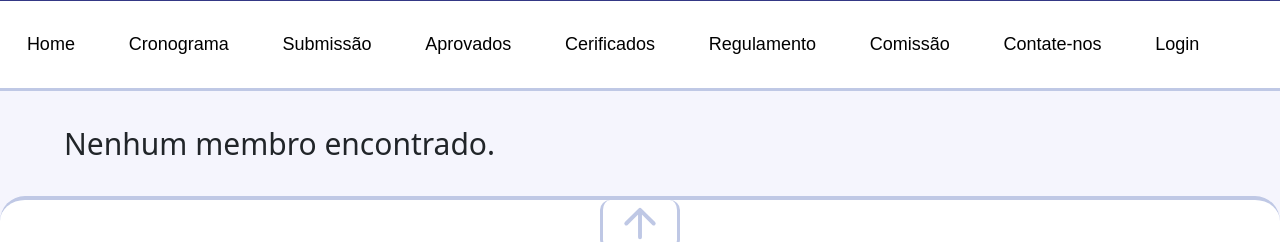
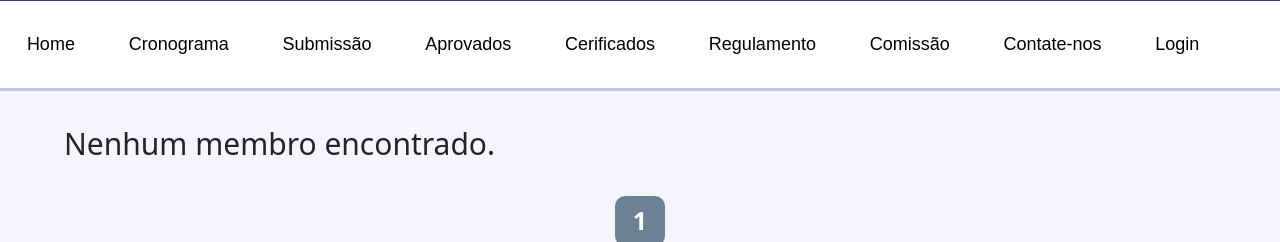
Before and after one commit to JH0nnYGb/FECITEC_GIT, a Django app: page //comissao in a window 1280 px wide. Shown: the part 199-441 px from the top of the page. Run offline with Django 5.2, Linux system fonts and the light colour scheme; data that the repository does not hold is empty.

Commit message:
configurações iniciais do paginator

```diff
--- a/fecitec/static/Css/comissao.css
+++ b/fecitec/static/Css/comissao.css
@@ -92,3 +92,33 @@
     margin-top: 30px;
     font-size: 30px;
 }
+
+/* ESTILO DA PAGINAÇÃO */
+.container-paginacao {
+    display: flex;
+    justify-content: center;
+    margin-bottom: 50px;
+}
+
+.container-botoes {
+    display: flex;
+    justify-content: center;
+    align-items: center;
+    flex-direction: row;
+    width: 90%;
+}
+
+.indice-paginacao {
+    display: flex;
+    justify-content: center;
+    align-items: center;
+    font-size: 25px;
+    font-family: 'Segoe UI', Tahoma, Geneva, Verdana, sans-serif;
+    font-weight: 700;
+    height: 50px;
+    width: 50px;
+    border-radius: 10px;
+    margin: 0 40px 0 40px;
+    background: #6D8194;
+    color: #FFF;
+}
--- a/fecitec/templates/comissao.html
+++ b/fecitec/templates/comissao.html
@@ -36,10 +36,29 @@
                         </div>
                     </section>
                 </article>
-
             {% empty %}
                 <div class="empty">Nenhum membro encontrado.</div>
             {% endfor %}
         </div>
+
+
     </div>
+
+    <article class='container-paginacao'>
+        <div class="container-botoes">
+            {% if comission.has_previous %}
+                <a href="{% url 'comissao' %}?page={{ comission.previous_page_number }}">
+                    <img class="icon" src="{% static 'images/icone-seta-esquerda.svg' %}" alt="">
+                </a>
+            {% endif %}
+
+            <div class="indice-paginacao">{{ current_page }}</div>
+
+            {% if comission.has_next %}
+                <a href="{% url 'comissao' %}?page={{ comission.next_page_number }}">
+                    <img class="icon" src="{% static 'images/icone-seta-direita.svg' %}" alt="">
+                </a>
+            {% endif %}
+        </div>
+    </article>
 {% endblock %}
--- a/fecitec/views.py
+++ b/fecitec/views.py
@@ -1,5 +1,6 @@
 from django.shortcuts import render
-from  .models import Commission
+from django.core.paginator import Paginator
+from .models import Commission
 
 def home_view(request):
     return render(request, 'home.html')
@@ -20,8 +21,14 @@
     return render(request, 'regulamento.html')
 
 def comissao_view(request):
+    members = Commission.objects.all()
+    comission_paginator = Paginator(members, 1)
+    members_num = request.GET.get('page')
+    members_page = comission_paginator.get_page(members_num)
+
     context = {
-        'comission': Commission.objects.all()
+        'comission': members_page,
+        'current_page': members_page.number
     }
 
     return render(request, 'comissao.html', context)
```
Also changed, not shown: fecitec/static/images/icone-seta-direita.svg (added), fecitec/static/images/icone-seta-esquerda.svg (added).
